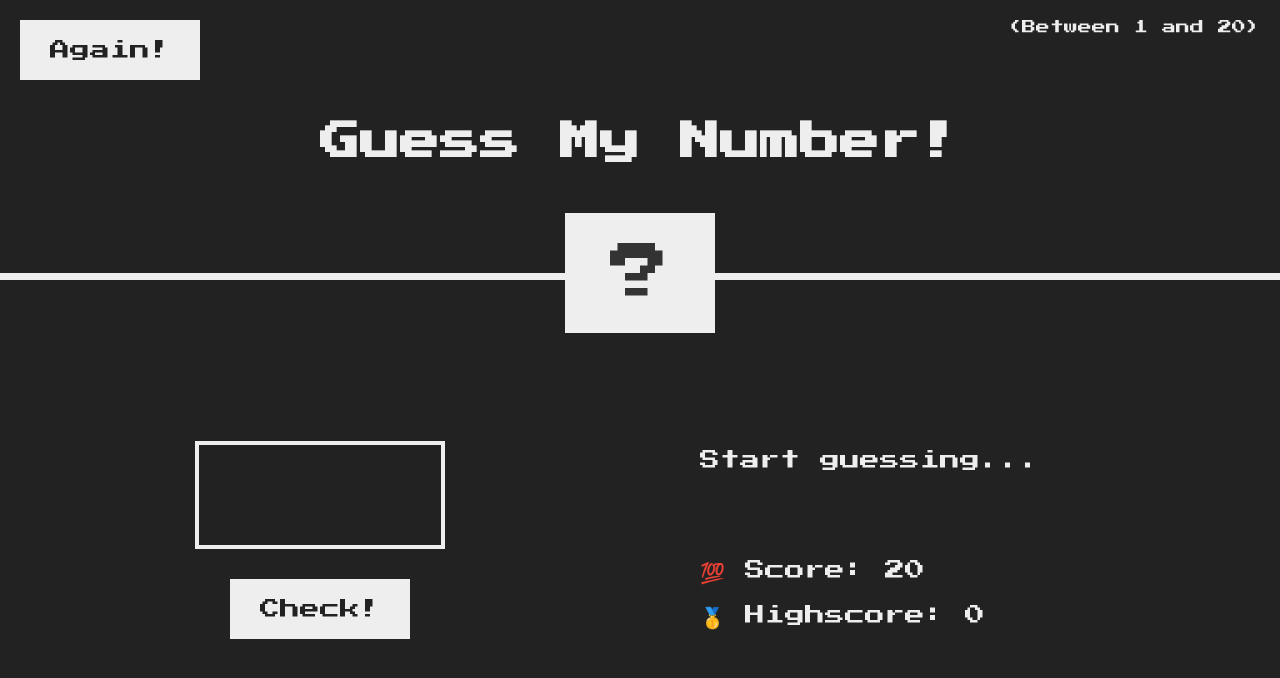
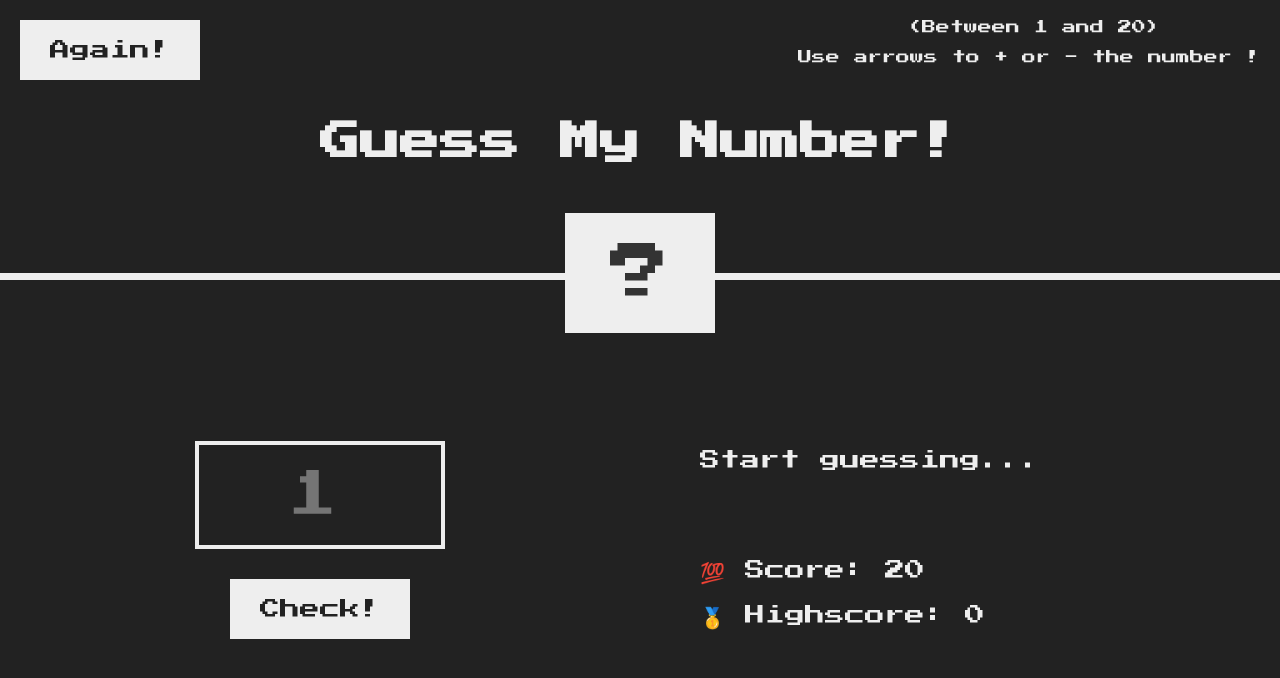
Before and after one commit to Kornass/Guess-number, a plain HTML site: page index.html in a window 1280 px wide. Drawn offline with Linux system fonts and the light colour scheme.

Commit message:
Hide input arrows, add intruction

```diff
--- a/index.html
+++ b/index.html
@@ -11,12 +11,13 @@
     <header>
       <h1>Guess My Number!</h1>
       <p class="between">(Between 1 and 20)</p>
+      <p class="instr">Use arrows to + or - the number !</p>
       <button class="btn again">Again!</button>
       <div class="number">?</div>
     </header>
     <main>
       <section class="left">
-        <input type="number" class="guess" />
+        <input type="number" class="guess" min="1" max="20" placeholder="1" />
         <button class="btn check">Check!</button>
       </section>
       <section class="right">
--- a/script.js
+++ b/script.js
@@ -42,7 +42,7 @@ document.querySelector('.again').addEventListener('click', function () {
   displayMessage('Start guessing...');
   lives(score);
   points('?');
-  document.querySelector('.guess').value = '';
+  document.querySelector('.guess').value = '1';
   document.querySelector('body').style.backgroundColor = '#222';
   document.querySelector('.number').style.width = '15rem';
 });
--- a/style.css
+++ b/style.css
@@ -73,6 +73,13 @@ h1 {
   font-size: 1.4rem;
   position: absolute;
   top: 2rem;
+  right: 12rem;
+}
+
+.instr {
+  font-size: 1.4rem;
+  position: absolute;
+  top: 5rem;
   right: 2rem;
 }
 
@@ -117,3 +124,8 @@ h1 {
 .label-score {
   margin-bottom: 2rem;
 }
+input {
+  -webkit-appearance: none;
+  -moz-appearance: textfield;
+  margin: 0;
+}
```
